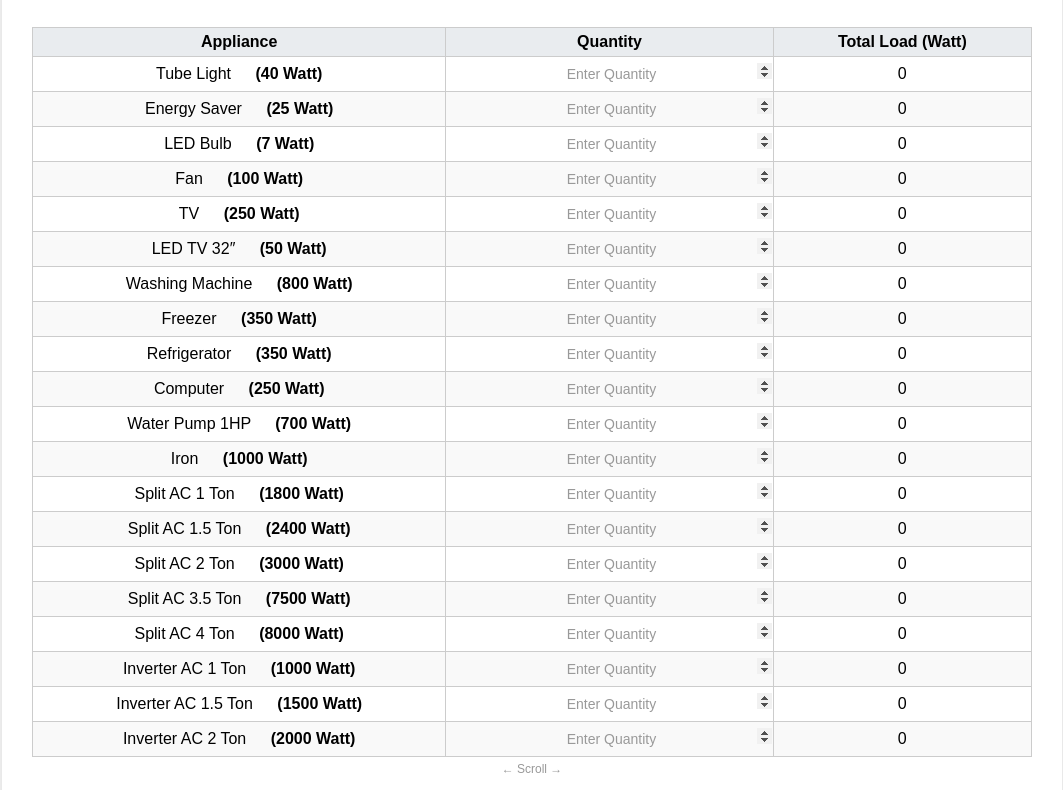
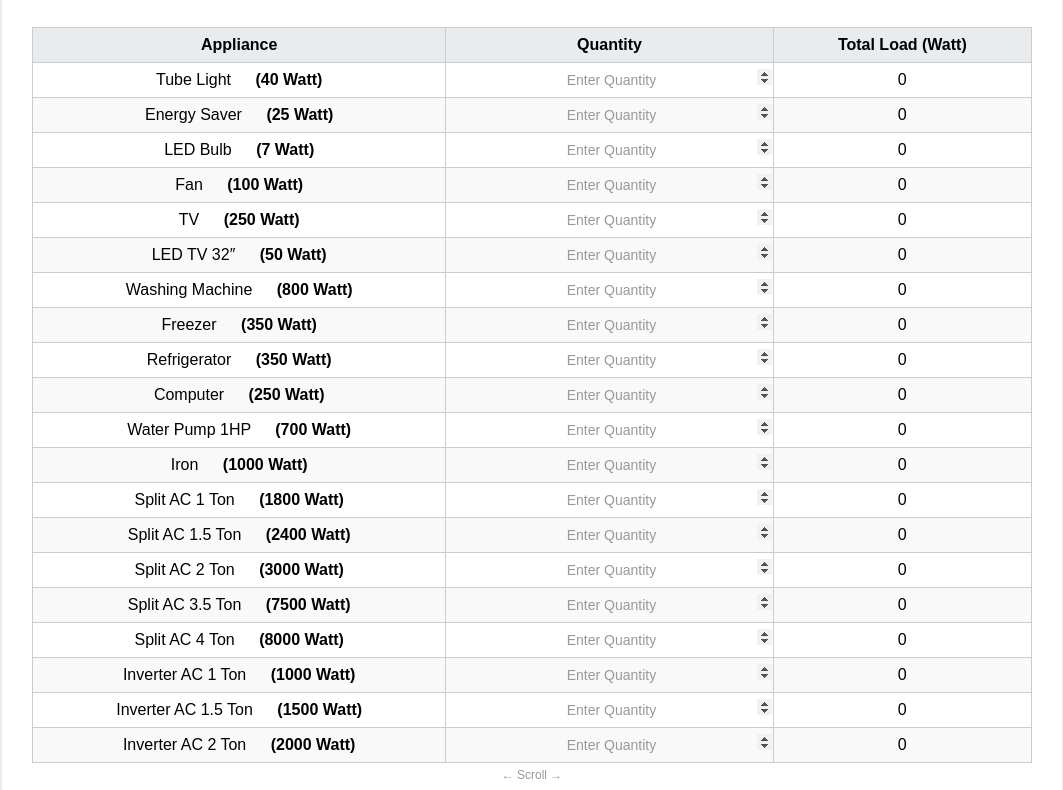
Before and after one commit to ali12550/solar_calculator_2, a plain HTML site: page index.html in a window 1280 px wide. Shown: the part 133-923 px from the top of the page, without its empty margins (108-1171 px from the left). Drawn offline with nearby package versions, Linux system fonts and the light colour scheme.

Commit message:
Update 2 index.html

```diff
--- a/index.html
+++ b/index.html
@@ -61,6 +61,7 @@
             border: 1px solid #ccc;
             padding: 5px;
             text-align: center;
+            line-height:1.5;
         }
 
         .appliance-table tr:nth-child(even) {
@@ -277,7 +278,7 @@
         appliances.forEach(app => {
             const row = document.createElement('tr');
             row.innerHTML = `
-        <td style="width: 24%; line-height: 1.5" >${app.name} <span class="wattage_merge">(${app.watt} Watt)</span></td>
+        <td style="width: 24%;" >${app.name} <span class="wattage_merge">(${app.watt} Watt)</span></td>
         <td style="width: 19%;"><input class="quantity_num" placeholder="Enter Quantity" type="number" id="${app.id}" value="" oninput="calculateLoad()""></td>
         <td style="width: 15%;"><span id="${app.id}_total">0</span></td>`;
             applianceList.appendChild(row);
```
